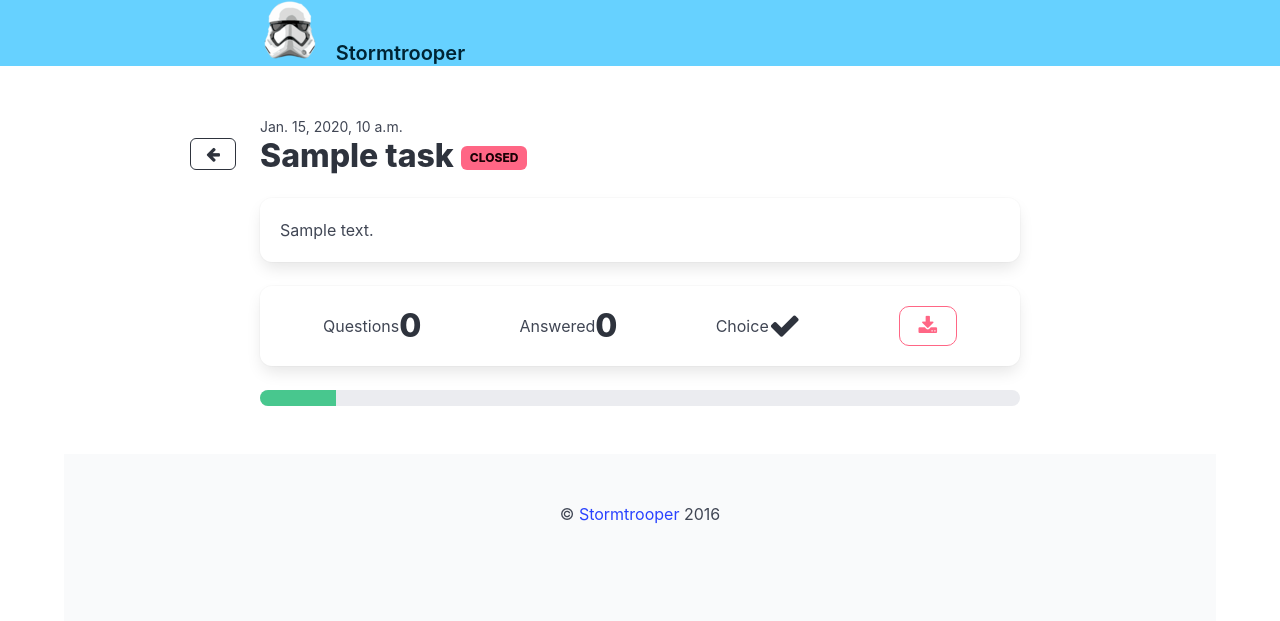
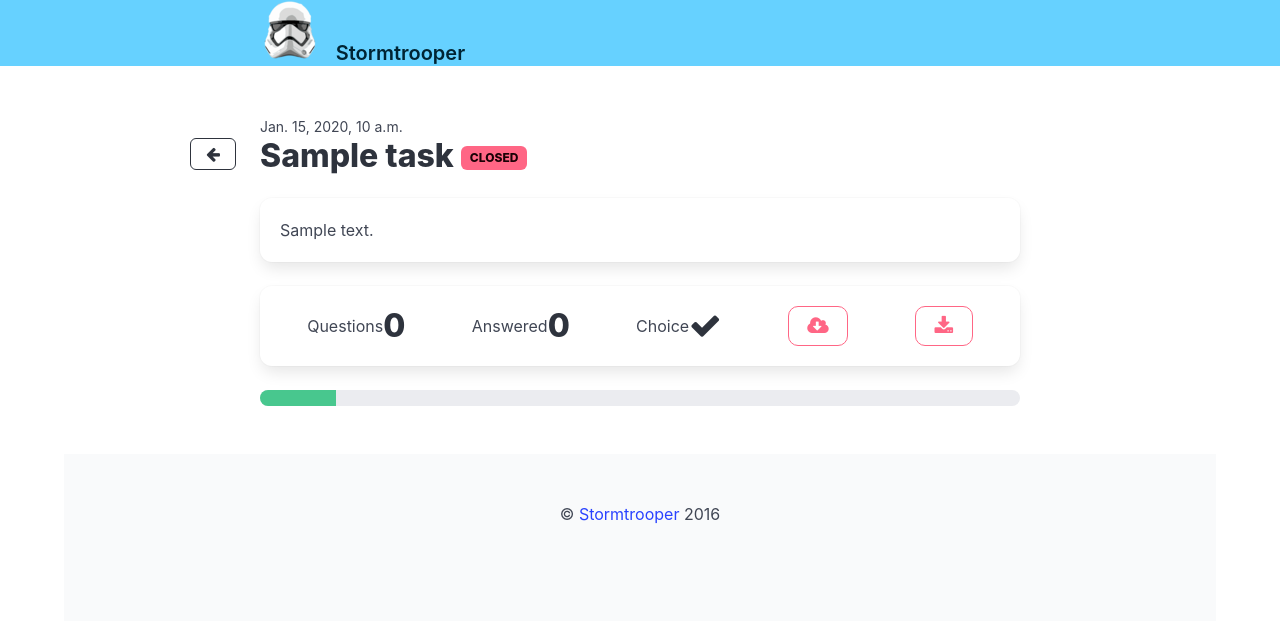
Before and after one commit to CompileInc/stormtrooper, a Django app: template stormtrooper/tasker/templates/tasker/task_detail.html in a window 1280 px wide. Shown: the top 621 px of the page. Run offline with Django 3.2, Linux system fonts and the light colour scheme; tables that the repository leaves empty hold one stand-in row (values such as "Sample post"); the template is opened without the code that fills it: values that come from a table or form of the project are taken from there, most other values are stand-ins (such as "Sample title", 1, 10 or a date in 2020); data that the repository does not hold is empty; parts of the project's set-up code (start-up, migrations or seed data) failed here and were passed over; some libraries are stand-ins or nearby versions.

Commit message:
Past exports icon in task-detail

```diff
--- a/stormtrooper/tasker/templates/tasker/task_detail.html
+++ b/stormtrooper/tasker/templates/tasker/task_detail.html
@@ -25,6 +25,13 @@
             <div class="level-item has-text-centered">
                 <p class="title">
                     <a href="{{ task.get_task_play_url }}" class="button is-success is-outlined is-medium" title="Start"><i class="fa fa-play-circle"></i></a>
+                </p>
+            </div>
+            {% endif %}
+            {% if task.has_exports %}
+            <div class="level-item has-text-centered">
+                <p class="title">
+                    <a href="{% url 'export-list' task.id %}" class="button is-danger is-outlined is-medium" title="Past exports"><i class="fa fa-cloud-download"></i></a>
                 </p>
             </div>
             {% endif %}
```
